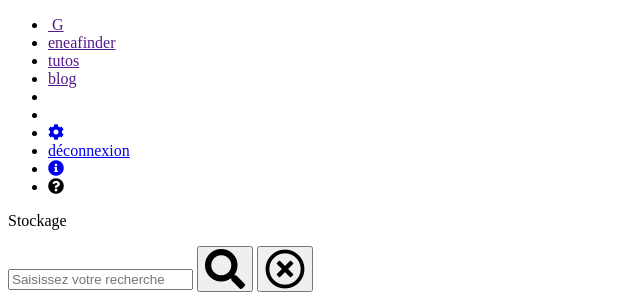
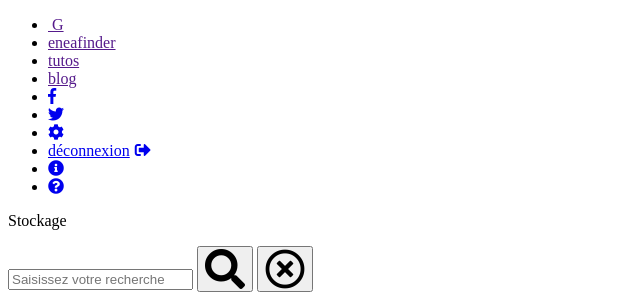
Before and after one commit to AlexandreRuez/GrandProjetDC_Geneafinder, a PHP site: page / in a window 1280 px wide. Shown: the top 300 px of the page, without its empty margins (0-640 px from the left). Run offline with PHP 8.4, Linux system fonts and the light colour scheme; some libraries are stand-ins or nearby versions.

Commit message:
correction icones header

```diff
--- a/html/src/header.php
+++ b/html/src/header.php
@@ -8,12 +8,12 @@
 			<div class="container_right">
 				<li class="li_header" id="li_tutos"><a href="">tutos</a></li>
 				<li class="li_header" id="li_blog"><a href="">blog</a></li>
-				<li class="li_header" id="li_facebook"><a href="https://www.facebook.com/Geneafinder-541996719522534/"><span class="fa fa-facebook"></span></a></li>
-				<li class="li_header" id="li_twitter"><a href="https://twitter.com/geneafinder"><span class="fa fa-twitter"></span></a></li>
-				<li class="li_header" id="li_settings"><a href="/profil"><span class="fa fa-cog"></span></a></li>
-				<li class="li_header" id="li_deconnexion"><a href="/logout">déconnexion<span class="fa fa-sign-out" style="margin-left:5px"></span></a></li>
-				<li class="li_header" id="li_infos"><a href="/about"><span class="fa fa-info-circle"></span></a></li>
-				<li class="li_header" id="li_aide"><span class="fa fa-question-circle"></li>
+				<li class="li_header" id="li_facebook"><a href="https://www.facebook.com/Geneafinder-541996719522534/"><span class="fab fa-facebook-f"></span></a></li>
+				<li class="li_header" id="li_twitter"><a href="https://twitter.com/geneafinder"><i class="fab fa-twitter"></i></a></li>
+				<li class="li_header" id="li_settings"><a href="/profil"><i class="fa fa-cog"></i></a></li>
+				<li class="li_header" id="li_deconnexion"><a href="/logout">déconnexion<i class="fas fa-sign-out-alt" style="margin-left:5px"></i></a></li>
+				<li class="li_header" id="li_infos"><a href="/about"><i class="fa fa-info-circle"></i></a></li>
+                                <li class="li_header" id="li_aide"><a href="#"><i class="fa fa-question-circle"></i></a></li>
 			</div>
 		</ul>
 	</nav>
```
